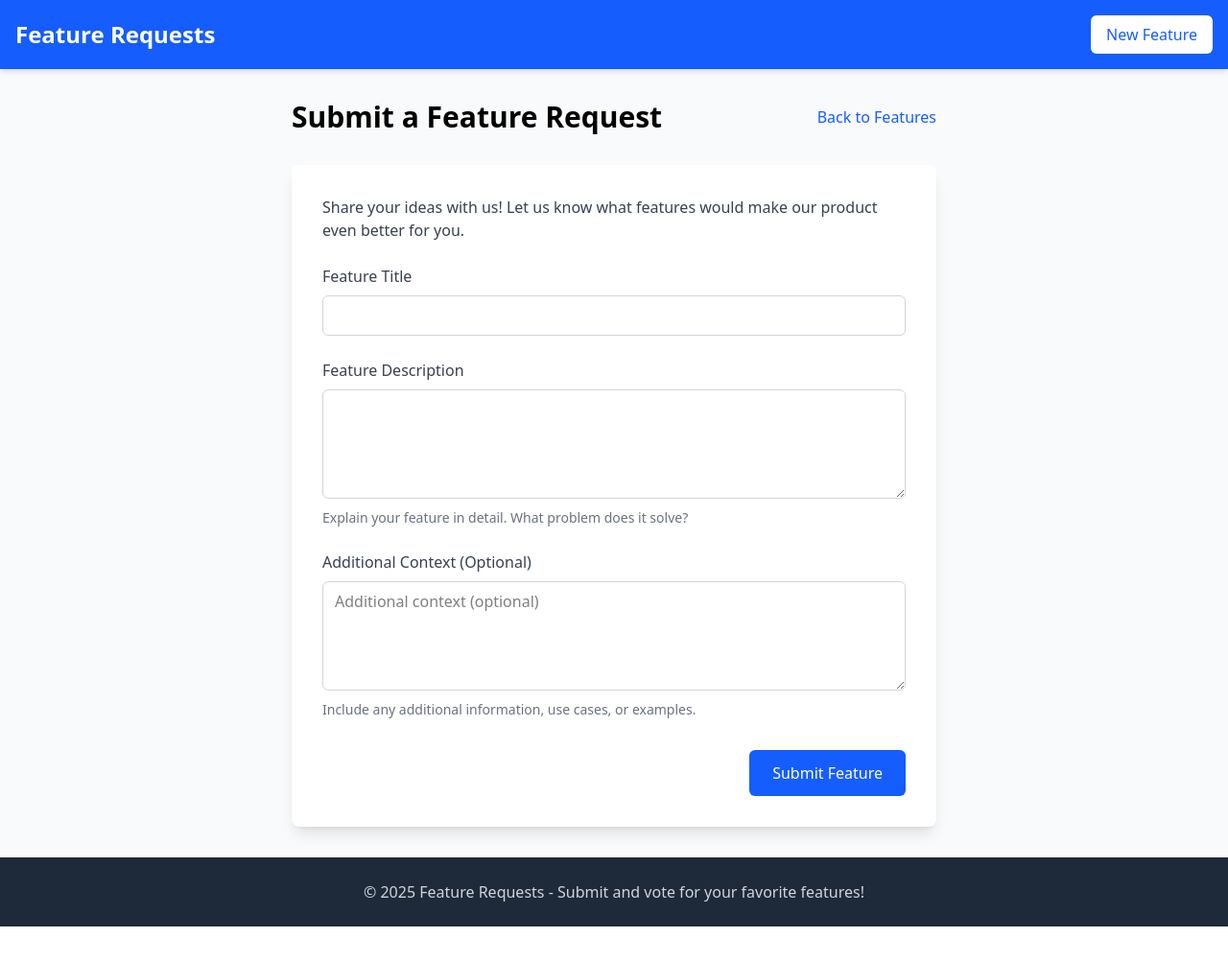
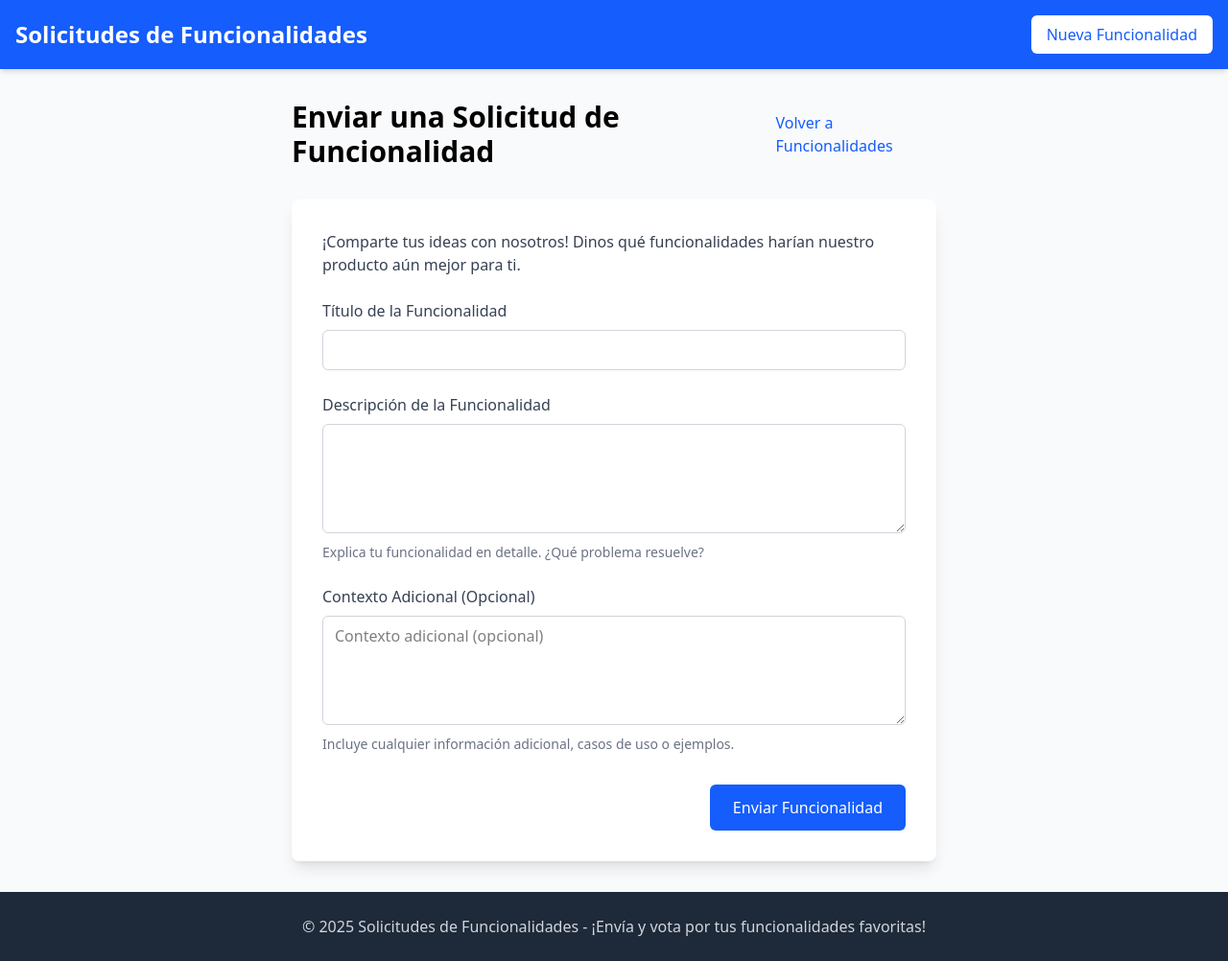
Before and after one commit to bay007/feature-requests, a Django app: page /features/new/ in a window 1280 px wide. Shown: the whole page at 96% size. Before the commit the page ends 966 px from the top, so only its background shows below. Run offline with Django 5.2, Linux system fonts and the light colour scheme.

Commit message:
Translate feature request forms, views, and templates to Spanish for improved localization

```diff
--- a/feature_requests/forms.py
+++ b/feature_requests/forms.py
@@ -4,30 +4,30 @@ from .models import Comment, Feature
 
 
 class FeatureForm(forms.ModelForm):
-    """Form for creating new feature requests."""
+    """Formulario para crear nuevas solicitudes de funcionalidades."""
     class Meta:
         model = Feature
         fields = ['title', 'description', 'additional_context']
         widgets = {
             'title': forms.TextInput(attrs={'class': 'w-full px-3 py-2 border border-gray-300 rounded-md focus:outline-none focus:ring-2 focus:ring-blue-500'}),
             'description': forms.Textarea(attrs={'class': 'w-full px-3 py-2 border border-gray-300 rounded-md focus:outline-none focus:ring-2 focus:ring-blue-500', 'rows': 4}),
-            'additional_context': forms.Textarea(attrs={'class': 'w-full px-3 py-2 border border-gray-300 rounded-md focus:outline-none focus:ring-2 focus:ring-blue-500', 'rows': 4, 'placeholder': 'Additional context (optional)'}),
+            'additional_context': forms.Textarea(attrs={'class': 'w-full px-3 py-2 border border-gray-300 rounded-md focus:outline-none focus:ring-2 focus:ring-blue-500', 'rows': 4, 'placeholder': 'Contexto adicional (opcional)'}),
         }
         labels = {
-            'title': 'Feature Title',
-            'description': 'Feature Description',
-            'additional_context': 'Additional Context (Optional)',
+            'title': 'Título de la Funcionalidad',
+            'description': 'Descripción de la Funcionalidad',
+            'additional_context': 'Contexto Adicional (Opcional)',
         }
 
 
 class CommentForm(forms.ModelForm):
-    """Form for adding comments to feature requests."""
+    """Formulario para añadir comentarios a las solicitudes de funcionalidades."""
     class Meta:
         model = Comment
         fields = ['content']
         widgets = {
-            'content': forms.Textarea(attrs={'class': 'w-full px-3 py-2 border border-gray-300 rounded-md focus:outline-none focus:ring-2 focus:ring-blue-500', 'rows': 3, 'placeholder': 'Add your thoughts on this feature...'}),
+            'content': forms.Textarea(attrs={'class': 'w-full px-3 py-2 border border-gray-300 rounded-md focus:outline-none focus:ring-2 focus:ring-blue-500', 'rows': 3, 'placeholder': 'Añade tus ideas sobre esta funcionalidad...'}),
         }
         labels = {
-            'content': 'Your Comment',
+            'content': 'Tu Comentario',
         }
--- a/feature_requests/views.py
+++ b/feature_requests/views.py
@@ -55,7 +55,7 @@ def create_feature(request):
         form = FeatureForm(request.POST)
         if form.is_valid():
             feature = form.save()
-            messages.success(request, 'Your feature request has been submitted successfully!')
+            messages.success(request, '¡Tu solicitud de funcionalidad ha sido enviada con éxito!')
             return redirect('feature_detail', feature_id=feature.id)
     else:
         form = FeatureForm()
@@ -82,7 +82,7 @@ def feature_detail(request, feature_id):
             comment.feature = feature
             comment.user_cookie = user_cookie
             comment.save()
-            messages.success(request, 'Your comment has been added!')
+            messages.success(request, '¡Tu comentario ha sido añadido!')
             return redirect('feature_detail', feature_id=feature.id)
 
     context = {
@@ -115,15 +115,15 @@ def vote_feature(request, feature_id):
     if has_voted:
         # Remove the vote
         Vote.objects.filter(feature=feature, user_cookie=user_cookie).delete()
-        messages.success(request, 'Your vote has been removed!')
+        messages.success(request, '¡Tu voto ha sido eliminado!')
     else:
         # Add the vote
         try:
             Vote.objects.create(feature=feature, user_cookie=user_cookie)
-            messages.success(request, 'Thank you for your vote! Feel free to suggest more features.')
+            messages.success(request, '¡Gracias por tu voto! Siéntete libre de sugerir más funcionalidades.')
         except IntegrityError:
             # This shouldn't happen with our checks, but just in case
-            messages.error(request, 'You have already voted for this feature.')
+            messages.error(request, 'Ya has votado por esta funcionalidad.')
 
     # Redirect back to the referring page
     next_page = request.POST.get('next', 'index')
--- a/templates/feature_requests/base.html
+++ b/templates/feature_requests/base.html
@@ -1,9 +1,9 @@
 <!DOCTYPE html>
-<html lang="en">
+<html lang="es">
 <head>
     <meta charset="UTF-8">
     <meta name="viewport" content="width=device-width, initial-scale=1.0">
-    <title>{% block title %}Feature Requests{% endblock %}</title>
+    <title>{% block title %}Solicitudes de Funcionalidades{% endblock %}</title>
     <script src="https://cdn.jsdelivr.net/npm/@tailwindcss/browser@4"></script>
     <style>
         @keyframes fadeIn {
@@ -49,9 +49,9 @@
     <header class="bg-blue-600 text-white shadow-md">
         <div class="container mx-auto px-4 py-4">
             <div class="flex justify-between items-center">
-                <a href="{% url 'index' %}" class="text-2xl font-bold hover:text-blue-200 transition duration-300">Feature Requests</a>
+                <a href="{% url 'index' %}" class="text-2xl font-bold hover:text-blue-200 transition duration-300">Solicitudes de Funcionalidades</a>
                 <a href="{% url 'create_feature' %}" class="bg-white text-blue-600 px-4 py-2 rounded-md font-medium hover:bg-blue-100 transition duration-300 pulse-on-hover">
-                    New Feature
+                    Nueva Funcionalidad
                 </a>
             </div>
         </div>
@@ -73,7 +73,7 @@
 
     <footer class="bg-gray-800 text-gray-300 py-6 mt-auto">
         <div class="container mx-auto px-4 text-center">
-            <p>© {% now "Y" %} Feature Requests - Submit and vote for your favorite features!</p>
+            <p>© {% now "Y" %} Solicitudes de Funcionalidades - ¡Envía y vota por tus funcionalidades favoritas!</p>
         </div>
     </footer>
 </body>
--- a/templates/feature_requests/create_feature.html
+++ b/templates/feature_requests/create_feature.html
@@ -1,19 +1,19 @@
 {% extends 'feature_requests/base.html' %}
 
-{% block title %}Submit New Feature{% endblock %}
+{% block title %}Enviar Nueva Funcionalidad{% endblock %}
 
 {% block content %}
 <div class="max-w-2xl mx-auto fade-in">
     <div class="flex items-center justify-between mb-8">
-        <h1 class="text-3xl font-bold">Submit a Feature Request</h1>
+        <h1 class="text-3xl font-bold">Enviar una Solicitud de Funcionalidad</h1>
         <a href="{% url 'index' %}" class="text-blue-600 hover:text-blue-800 font-medium transition duration-300">
-            Back to Features
+            Volver a Funcionalidades
         </a>
     </div>
 
     <div class="bg-white rounded-lg shadow-lg p-8">
         <p class="text-gray-700 mb-6">
-            Share your ideas with us! Let us know what features would make our product even better for you.
+            ¡Comparte tus ideas con nosotros! Dinos qué funcionalidades harían nuestro producto aún mejor para ti.
         </p>
 
         <form action="{% url 'create_feature' %}" method="post">
@@ -30,7 +30,7 @@
             <div class="mb-6">
                 <label for="{{ form.description.id_for_label }}" class="block text-gray-700 font-medium mb-2">{{ form.description.label }}</label>
                 {{ form.description }}
-                <p class="text-sm text-gray-500 mt-1">Explain your feature in detail. What problem does it solve?</p>
+                <p class="text-sm text-gray-500 mt-1">Explica tu funcionalidad en detalle. ¿Qué problema resuelve?</p>
                 {% if form.description.errors %}
                 <p class="text-red-500 text-sm mt-1">{{ form.description.errors.0 }}</p>
                 {% endif %}
@@ -39,7 +39,7 @@
             <div class="mb-8">
                 <label for="{{ form.additional_context.id_for_label }}" class="block text-gray-700 font-medium mb-2">{{ form.additional_context.label }}</label>
                 {{ form.additional_context }}
-                <p class="text-sm text-gray-500 mt-1">Include any additional information, use cases, or examples.</p>
+                <p class="text-sm text-gray-500 mt-1">Incluye cualquier información adicional, casos de uso o ejemplos.</p>
                 {% if form.additional_context.errors %}
                 <p class="text-red-500 text-sm mt-1">{{ form.additional_context.errors.0 }}</p>
                 {% endif %}
@@ -47,7 +47,7 @@
 
             <div class="flex justify-end">
                 <button type="submit" class="bg-blue-600 text-white px-6 py-3 rounded-md font-medium hover:bg-blue-700 transition duration-300 transform hover:scale-105">
-                    Submit Feature
+                    Enviar Funcionalidad
                 </button>
             </div>
         </form>
```
Also changed, not shown: templates/feature_requests/feature_detail.html (+9 -9 lines), templates/feature_requests/index.html (+9 -9 lines).
